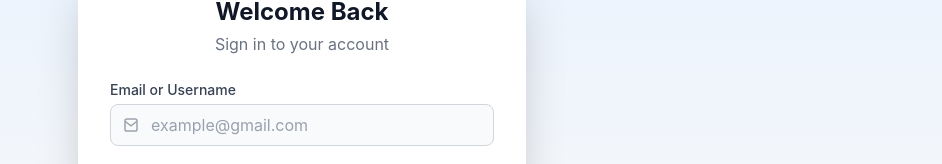
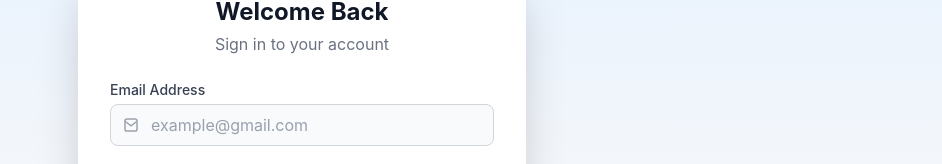
Before and after one commit to Iberson09/APC_2025-2026_T1_SISTEM_IskoLAR, a Next.js app in the folder iskolar/: page /auth/sign-in in a window 1280 px wide. Shown: the part 192-356 px from the top of the page, without its empty margins (338-1280 px from the left). Built offline with nearby package versions, Linux system fonts and the light colour scheme.

Commit message:
modified sign in page

```diff
--- a/iskolar/app/auth/sign-in/page.tsx
+++ b/iskolar/app/auth/sign-in/page.tsx
@@ -19,7 +19,7 @@ export default function SignInPage() {
           {/* Email */}
           <div>
             <label htmlFor="email" className="block text-sm font-medium text-gray-700 mb-1">
-              Email or Username
+              Email Address
             </label>
             <div className="relative">
               <span className="absolute left-3 top-1/2 -translate-y-1/2 text-gray-400">
```
